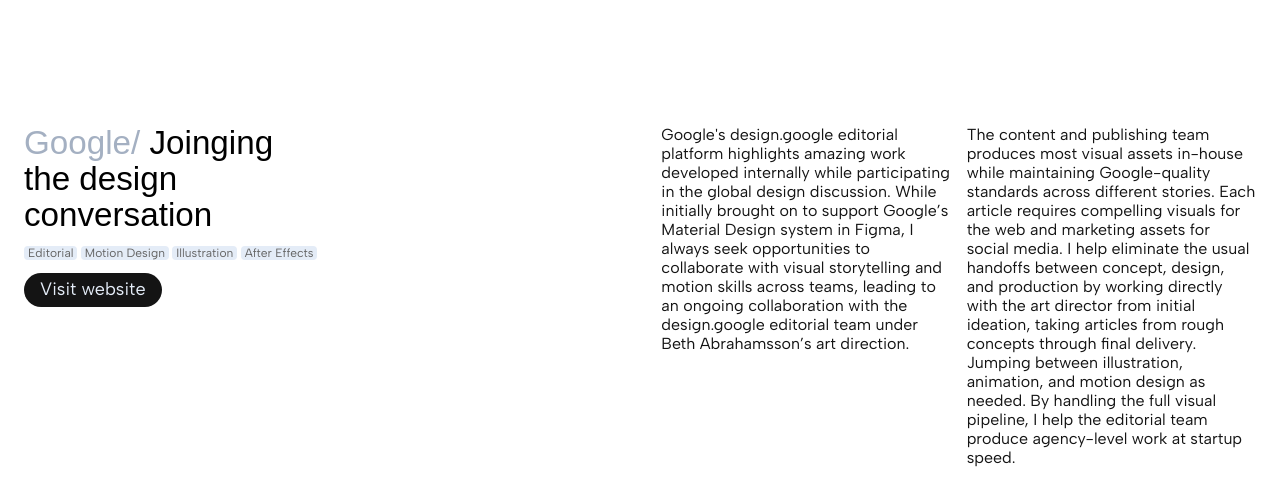
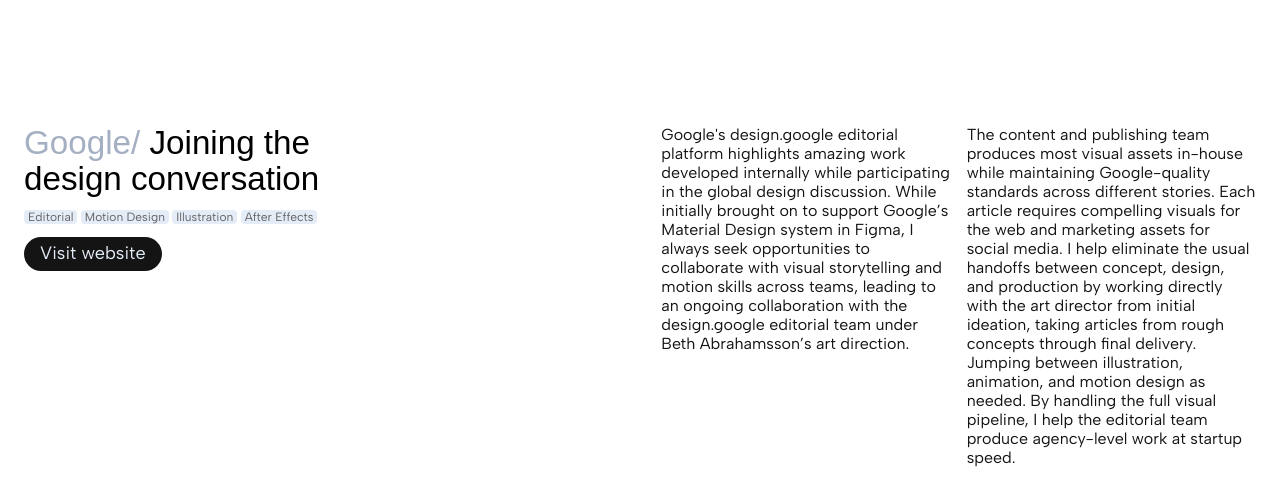
Before and after one commit to arthurvergani/arthur-vergani-portfolio, a website: page docs/index.html in a window 1280 px wide. Shown: the part 4086-4563 px from the top of the page. Drawn offline with Linux system fonts and the light colour scheme; a script that the page names is missing; a web font is replaced by a local one.

Commit message:
more spelling fixes

```diff
--- a/docs/index.html
+++ b/docs/index.html
@@ -264,7 +264,7 @@
     <section id="joining-the-design-conversation" class="page-section">
 <div class="project-wrapper">
         <div class="project-title-sticky">
-            <h5><span class="secondary-highlight">Google/</span> Joinging the design conversation</h5>
+            <h5><span class="secondary-highlight">Google/</span> Joining the design conversation</h5>
             <p class="hero-description">
                 <span class="discipline-tag">Editorial</span>
                 <span class="discipline-tag">Motion Design</span>
```
Also changed, not shown: src/pages/03-Joining_the_design_conversation.html (+1 -1 lines), 1 other file.
